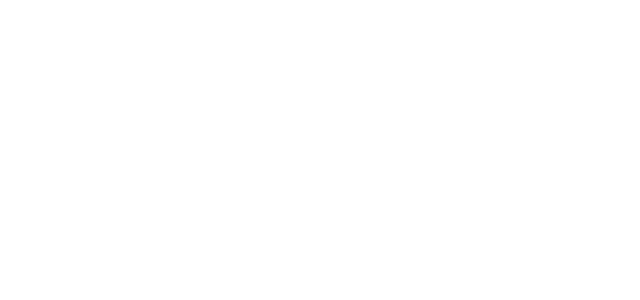
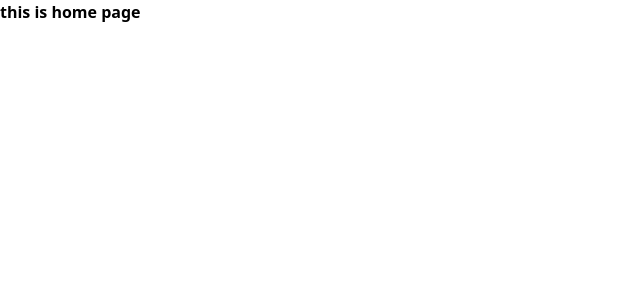
Before and after one commit to rabiulahsan/email-template-builder, a React (Vite) app in the folder email-template-client/: page / in a window 1280 px wide. Shown: the top 300 px of the page, without its empty margins (0-640 px from the left). Built offline with nearby package versions, Linux system fonts and the light colour scheme.

Commit message:
create the routing and main layout

```diff
--- /dev/null
+++ b/email-template-client/src/Layout/EditingLayout.jsx
@@ -0,0 +1,5 @@
+const EditingLayout = () => {
+  return <div></div>;
+};
+
+export default EditingLayout;
--- /dev/null
+++ b/email-template-client/src/Layout/MainLayout.jsx
@@ -0,0 +1,11 @@
+import { Outlet } from "react-router";
+
+const MainLayout = () => {
+  return (
+    <>
+      <Outlet></Outlet>
+    </>
+  );
+};
+
+export default MainLayout;
--- /dev/null
+++ b/email-template-client/src/Pages/HomePage/Home/Home.jsx
@@ -0,0 +1,9 @@
+const Home = () => {
+  return (
+    <div>
+      <p className="font-bold">this is home page</p>
+    </div>
+  );
+};
+
+export default Home;
--- /dev/null
+++ b/email-template-client/src/Pages/TemplatePage/TemplatePage.jsx
@@ -0,0 +1,5 @@
+const TemplatePage = () => {
+  return <div> template page</div>;
+};
+
+export default TemplatePage;
--- /dev/null
+++ b/email-template-client/src/Routes/routes.jsx
@@ -0,0 +1,21 @@
+import { createBrowserRouter } from "react-router-dom";
+import MainLayout from "../Layout/MainLayout";
+import Home from "../Pages/HomePage/Home/Home";
+import TemplatePage from "../Pages/TemplatePage/TemplatePage";
+
+export const router = createBrowserRouter([
+  {
+    path: "/",
+    element: <MainLayout></MainLayout>,
+    children: [
+      {
+        path: "/",
+        element: <Home></Home>,
+      },
+      {
+        path: "/templates",
+        element: <TemplatePage></TemplatePage>,
+      },
+    ],
+  },
+]);
--- a/email-template-client/src/main.jsx
+++ b/email-template-client/src/main.jsx
@@ -1,10 +1,17 @@
-import { StrictMode } from "react";
-import { createRoot } from "react-dom/client";
+import React from "react";
+import ReactDOM from "react-dom/client";
 import "./index.css";
-import App from "./App.jsx";
+import { RouterProvider } from "react-router";
+import { QueryClient, QueryClientProvider } from "@tanstack/react-query";
+import { ReactQueryDevtools } from "@tanstack/react-query-devtools";
+import { router } from "./Routes/routes";
+const queryClient = new QueryClient();
 
-createRoot(document.getElementById("root")).render(
-  <StrictMode>
-    <App />
-  </StrictMode>
+ReactDOM.createRoot(document.getElementById("root")).render(
+  <React.StrictMode>
+    <QueryClientProvider client={queryClient}>
+      <RouterProvider router={router}></RouterProvider>
+      <ReactQueryDevtools initialIsOpen={false} />
+    </QueryClientProvider>
+  </React.StrictMode>
 );
```
